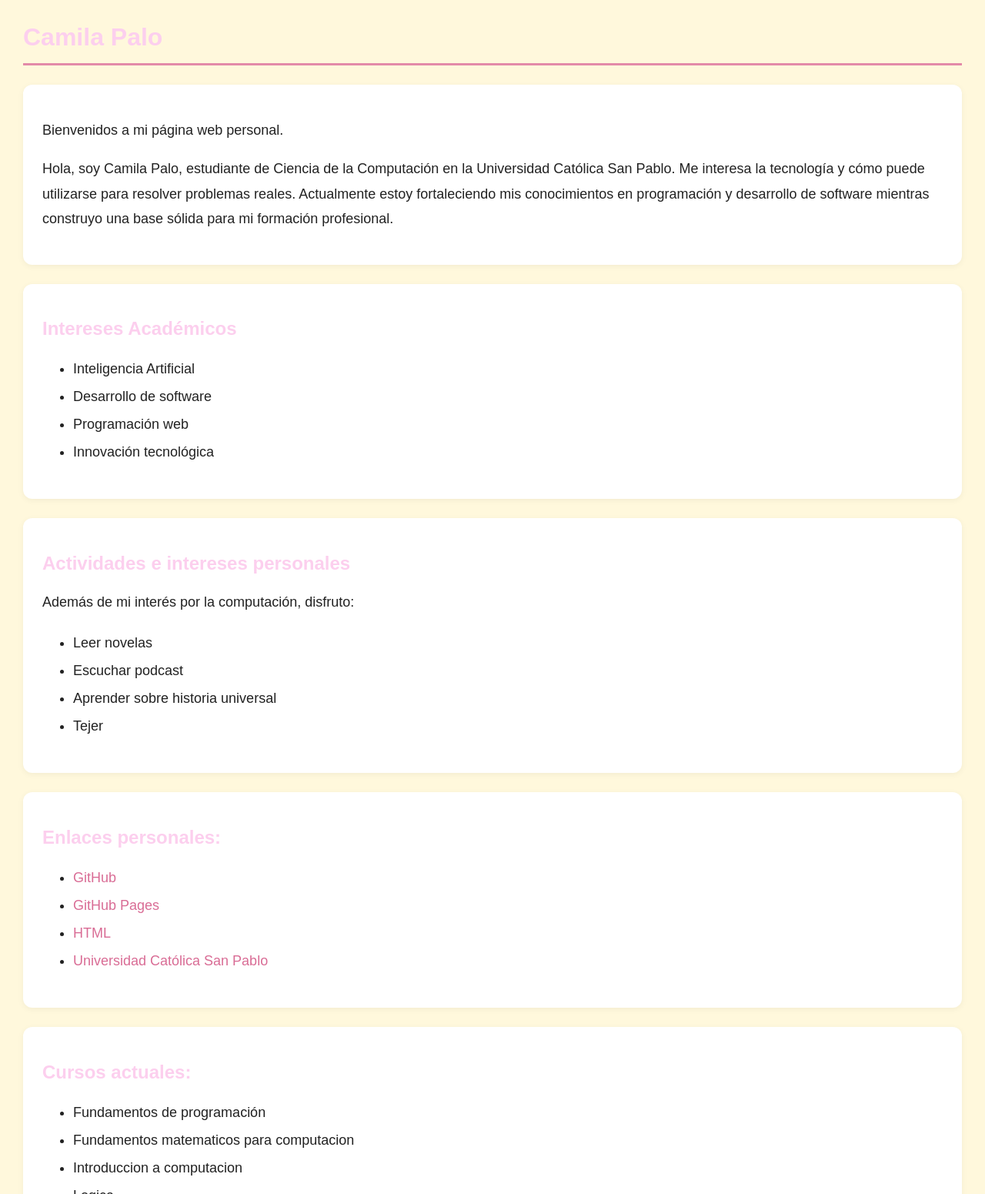
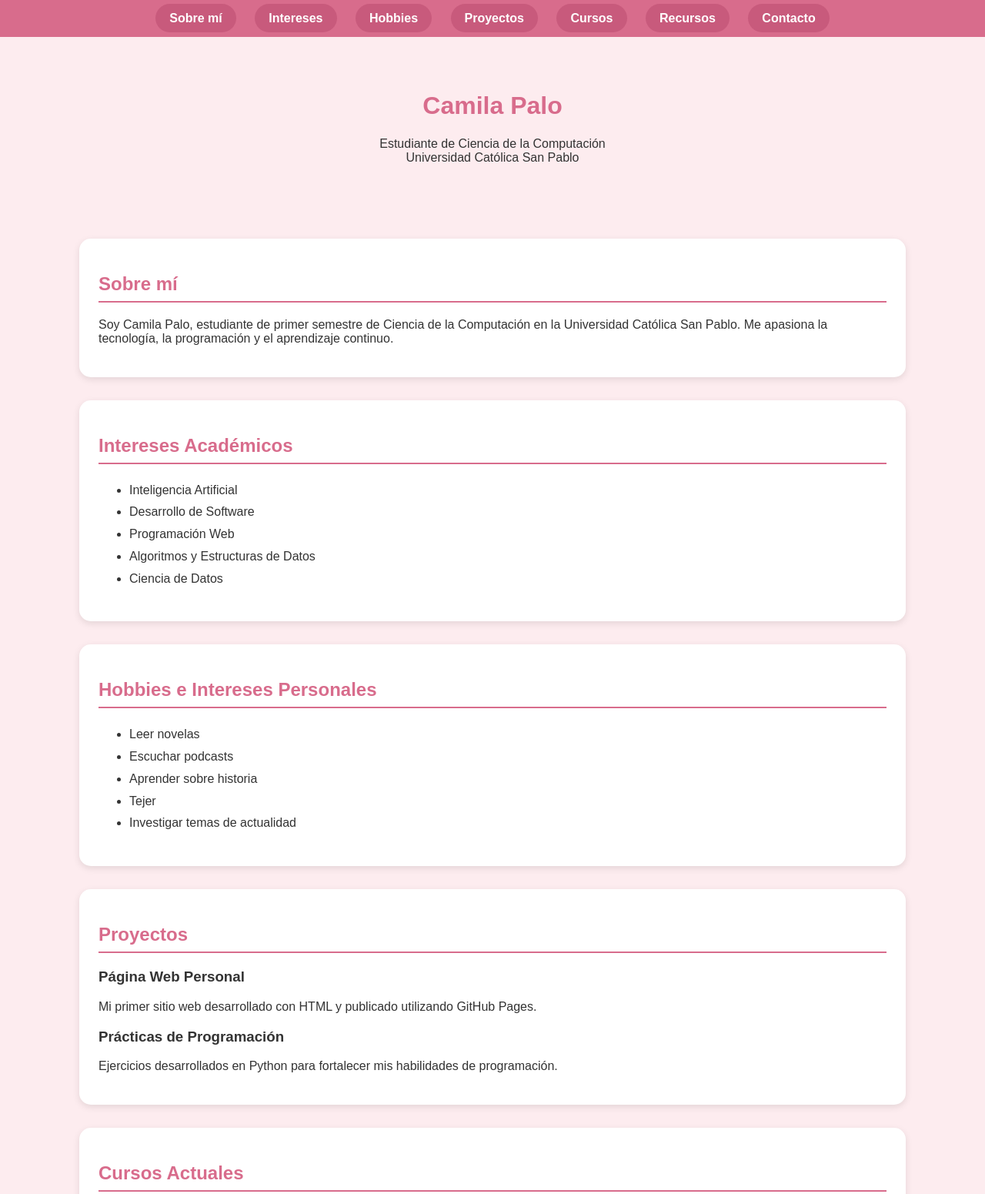
Before and after one commit to camilapalo/camilapalo.github.io, a plain HTML site: page index.html in a window 1280 px wide. Shown: the top 1551 px of the page at 77% size. Drawn offline with Linux system fonts and the light colour scheme.

Commit message:
Update index.html

```diff
--- a/index.html
+++ b/index.html
@@ -1,60 +1,89 @@
 <!DOCTYPE html>
 <html lang="es">
+<head>
+<meta charset="UTF-8">
+<meta name="viewport" content="width=device-width, initial-scale=1.0">
 
-<head>
-
-    <meta charset="UTF-8">
-
-    <meta name="viewport"
-    content="width=device-width, initial-scale=1.0">
-
-    <title>Camila Palo</title>
+<title>Camila Palo | Página Personal</title>
 
 <style>
 
+html{
+    scroll-behavior:smooth;
+}
+
 body{
-            background:#FFF8DC;
-            font-family:Arial, sans-serif;
-            margin:30px;
-            color:#222;
+    font-family: Arial, sans-serif;
+    background-color:#FDECEF;
+    margin:0;
+    padding:0;
+    color:#333;
+}
+
+/* Menú superior */
+
+nav{
+    background-color:#D86C8C;
+    padding:15px;
+    position:sticky;
+    top:0;
+    text-align:center;
+}
+
+nav a{
+    color:white;
+    text-decoration:none;
+    margin:10px;
+    padding:10px 18px;
+    border-radius:20px;
+    background-color:#C85A7C;
+    font-weight:bold;
+}
+
+nav a:hover{
+    background-color:#B74E70;
+}
+
+/* Encabezado */
+
+header{
+    text-align:center;
+    padding:50px;
 }
 
 h1{
-            color:#FCCFEE;
-            border-bottom:3px solid #e38aa8;
-            padding-bottom:15px;
-        }
-
-        .card{
-            background:white;
-            padding:25px;
-            border-radius:12px;
-            margin-top:25px;
-            box-shadow:0 2px 8px rgba(0,0,0,0.05);
+    color:#D86C8C;
 }
 
 h2{
-            color:#FCCFEE;
-            margin-bottom:20px;
+    color:#D86C8C;
+    border-bottom:2px solid #D86C8C;
+    padding-bottom:8px;
 }
 
-        p{
-            line-height:1.8;
-            font-size:18px;
+/* Tarjetas */
+
+.seccion{
+    background:white;
+    width:80%;
+    margin:30px auto;
+    padding:25px;
+    border-radius:15px;
+    box-shadow:0px 3px 10px rgba(0,0,0,0.1);
 }
 
 ul{
-            line-height:2;
-            font-size:18px;
+    line-height:1.8;
 }
 
 a{
-            color:#d96c95;
-            text-decoration:none;
+    color:#C85A7C;
 }
 
-        a:hover{
-            text-decoration:underline;
+footer{
+    text-align:center;
+    padding:20px;
+    margin-top:40px;
 }
 
 </style>
@@ -63,168 +92,181 @@
 
 <body>
 
+<nav>
+
+<a href="#sobre">Sobre mí</a>
+
+<a href="#academicos">Intereses</a>
+
+<a href="#hobbies">Hobbies</a>
+
+<a href="#proyectos">Proyectos</a>
+
+<a href="#cursos">Cursos</a>
+
+<a href="#recursos">Recursos</a>
+
+<a href="#contacto">Contacto</a>
+
+</nav>
+
+<header>
+
 <h1>Camila Palo</h1>
 
-    <div class="card">
+<p>
+Estudiante de Ciencia de la Computación
+<br>
+Universidad Católica San Pablo
+</p>
+
+</header>
+
+<section id="sobre" class="seccion">
+
+<h2>Sobre mí</h2>
 
 <p>
-            Bienvenidos a mi página web personal.
+Soy Camila Palo, estudiante de primer semestre de Ciencia de la Computación en la Universidad Católica San Pablo.
+Me apasiona la tecnología, la programación y el aprendizaje continuo.
 </p>
 
+</section>
+
+<section id="academicos" class="seccion">
+
+<h2>Intereses Académicos</h2>
+
+<ul>
+<li>Inteligencia Artificial</li>
+<li>Desarrollo de Software</li>
+<li>Programación Web</li>
+<li>Algoritmos y Estructuras de Datos</li>
+<li>Ciencia de Datos</li>
+</ul>
+
+</section>
+
+<section id="hobbies" class="seccion">
+
+<h2>Hobbies e Intereses Personales</h2>
+
+<ul>
+<li>Leer novelas</li>
+<li>Escuchar podcasts</li>
+<li>Aprender sobre historia</li>
+<li>Tejer</li>
+<li>Investigar temas de actualidad</li>
+</ul>
+
+</section>
+
+<section id="proyectos" class="seccion">
+
+<h2>Proyectos</h2>
+
+<h3>Página Web Personal</h3>
+
 <p>
-            Hola, soy Camila Palo, estudiante de Ciencia de la Computación en la Universidad Católica San Pablo.
-            Me interesa la tecnología y cómo puede utilizarse para resolver problemas reales.
-            Actualmente estoy fortaleciendo mis conocimientos en programación y desarrollo de software mientras construyo una base sólida para mi formación profesional.
+Mi primer sitio web desarrollado con HTML y publicado utilizando GitHub Pages.
 </p>
 
-    </div>
+<h3>Prácticas de Programación</h3>
 
-    <div class="card">
+<p>
+Ejercicios desarrollados en Python para fortalecer mis habilidades de programación.
+</p>
 
-        <h2>
-            Intereses Académicos
-        </h2>
+</section>
+
+<section id="cursos" class="seccion">
+
+<h2>Cursos Actuales</h2>
+
+<ul>
+<li>Fundamentos de Programación</li>
+<li>Fundamentos Matemáticos para Computación</li>
+<li>Comunicación</li>
+<li>Lógica</li>
+<li>Introducción a la Computación</li>
+<li>Introducción a la Vida Universitaria</li>
+</ul>
+
+</section>
+
+<section id="recursos" class="seccion">
+
+<h2>Recursos y Enlaces</h2>
 
 <ul>
 
 <li>
-                Inteligencia Artificial
-            </li>
-
-            <li>
-                Desarrollo de software
-            </li>
-
-            <li>
-                Programación web
-            </li>
-
-            <li>
-                Innovación tecnológica
-            </li>
-
-        </ul>
-
-    </div>
-
-    <div class="card">
-
-        <h2>
-            Actividades e intereses personales
-        </h2>
-
-        <p>
-            Además de mi interés por la computación,
-            disfruto:
-        </p>
-        <ul>
-            <li>
-                Leer novelas
-            </li>
-            <li>
-                Escuchar podcast
-            </li>
-            <li>
-                Aprender sobre historia universal
-            </li>
-            <li>
-                Tejer
-            </li>
-        </ul>
-
-    </div>
-
-    <div class="card">
-
-        <h2>
-            Enlaces personales:
-        </h2>
-
-        <ul>
-
-            <li>
-                <a href="https://github.com/camilapalo"
-                target="_blank">
-
-                    GitHub
-
+<a href="https://ucsp.edu.pe" target="_blank">
+Universidad Católica San Pablo
 </a>
 </li>
 
 <li>
-                <a href="https://pages.github.com"
-                target="_blank">
-
-                    GitHub Pages
-
+<a href="https://developer.mozilla.org/es/" target="_blank">
+MDN Web Docs
 </a>
 </li>
 
 <li>
-                <a href="https://developer.mozilla.org/es/docs/Web/HTML"
-                target="_blank">
-
-                    HTML
-
+<a href="https://www.w3schools.com" target="_blank">
+W3Schools
 </a>
 </li>
 
 <li>
-                <a href="https://ucsp.edu.pe"
-                target="_blank">
+<a href="https://docs.python.org/3/" target="_blank">
+Python Documentation
+</a>
+</li>
 
-                    Universidad Católica San Pablo
-
+<li>
+<a href="https://github.com" target="_blank">
+GitHub
 </a>
 </li>
 
 </ul>
 
-    </div>
-    <div class="card">
-        <h2>
-            Cursos actuales:
-        </h2>
+</section>
+
+<section id="contacto" class="seccion">
+
+<h2>Contacto</h2>
+
 <ul>
+
 <li>
-                Fundamentos de programación
+<a href="https://github.com/camilapalo" target="_blank">
+GitHub
+</a>
 </li>
+
 <li>
-                Fundamentos matematicos para computacion
+<a href="https://www.linkedin.com/in/camila-mariela-palo-aguilar-871222415" target="_blank">
+LinkedIn
+</a>
 </li>
-            <li>
-                Introduccion a computacion
-            </li>
-            <li>
-                Logica
-            </li>
-            <li>
-                Introduccion a la vida universitaria
-            </li>
-            <li>
-                Comunicacion
-            </li>
+
 </ul>
-    </div>
-    <div class="card">
-        <h2>
-            Recursos de programacion
-        </h2>
-        <ul>
-            <li><a href=https://developer.mozilla.org/es/?utm_source=chatgpt.com</a>
-            </li>
-            <li>
-                <a href=https://www.w3schools.com/?utm_source=chatgpt.com></a>
-            </li>
-            <li>
-                <a href=https://docs.python.org/3/?utm_source=chatgpt.com</a>
-            </li>
-            <li>
-                <a href=https://docs.github.com/?utm_source=chatgpt.com></a>
-            </li>
-        </ul>
-    </div>
+
+</section>
+
+<footer>
+
+<p>
+© 2026 Camila Palo
+<br>
+Estudiante de Ciencia de la Computación
+<br>
+Universidad Católica San Pablo
+</p>
+
+</footer>
 
 </body>
-
 </html>
```
Lines whose indentation alone changed are shown as unchanged.
